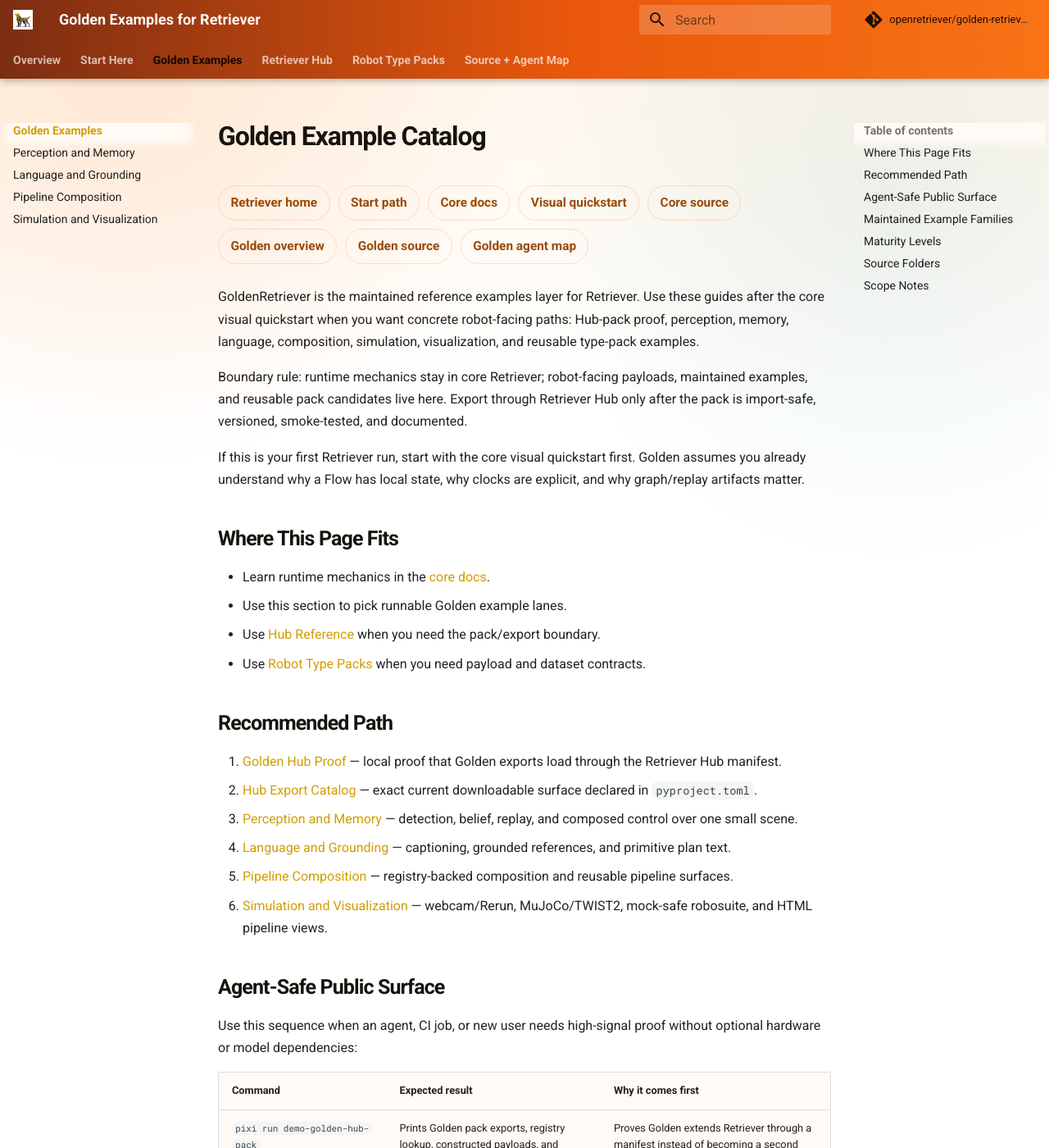
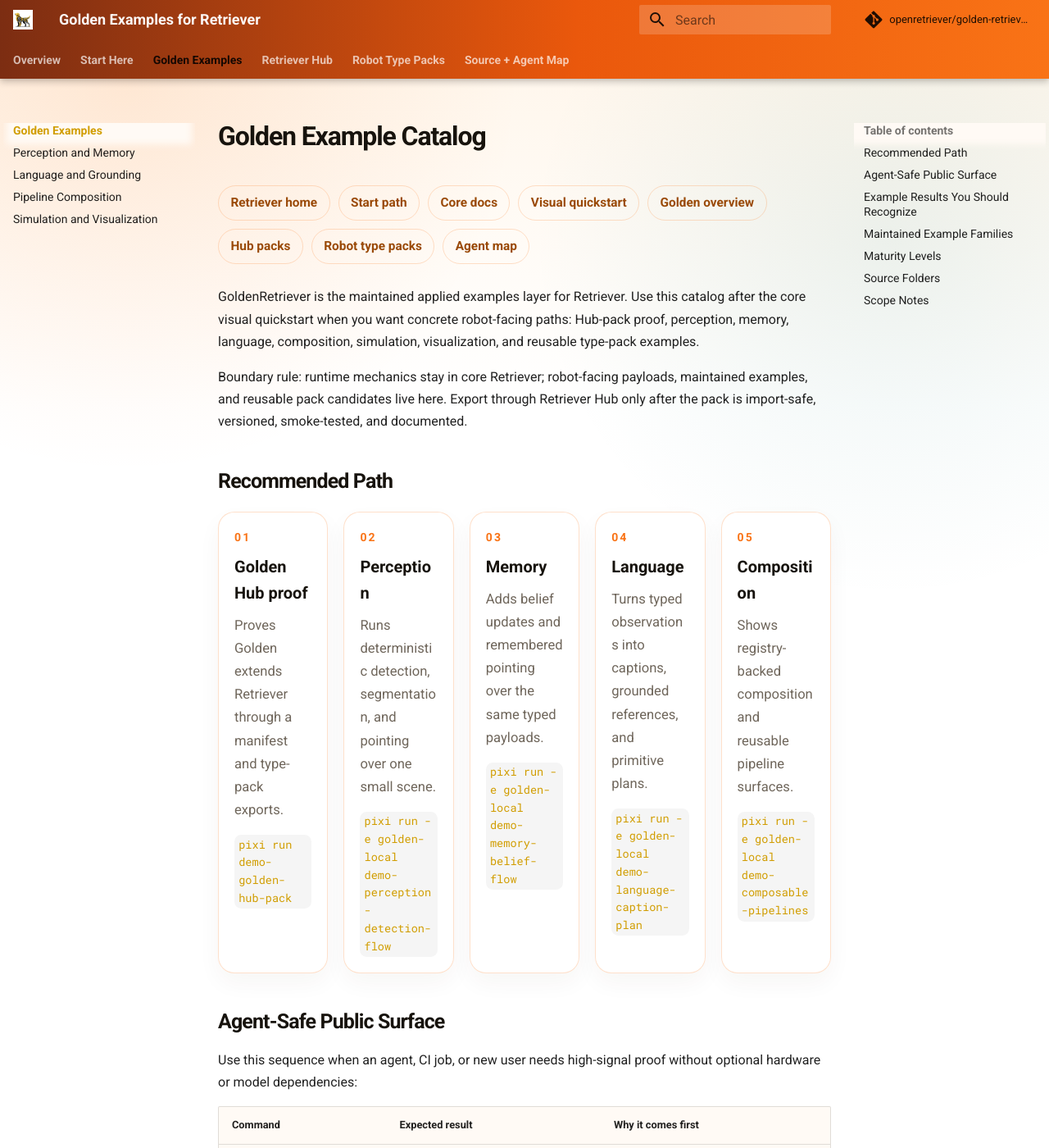
Before and after one commit to openretriever/golden-retriever, an MkDocs documentation site: the page built from docs/examples/README.md, in a window 1280 px wide and 1400 px high. Shown: the whole window at 82% size. Built offline with MkDocs 1.6.1 and Material for MkDocs 9.7.7, drawn with Linux system fonts in a browser that asks for light colours; comment, search, counter and statistics services are not loaded; some of the changed text lies outside the part shown.

Commit message:
docs: clarify Golden as applied Retriever layer

```diff
--- a/docs/examples/README.md
+++ b/docs/examples/README.md
@@ -5,34 +5,50 @@
   <a href="https://openretriever.org/start/">Start path</a>
   <a href="https://openretriever-docs.pages.dev/">Core docs</a>
   <a href="https://openretriever-docs.pages.dev/getting-started/visual-quickstart/">Visual quickstart</a>
-  <a href="https://github.com/openretriever/retriever">Core source</a>
   <a href="/">Golden overview</a>
-  <a href="https://github.com/openretriever/golden-retriever">Golden source</a>
-  <a href="../llms.txt">Golden agent map</a>
+  <a href="../hub/">Hub packs</a>
+  <a href="../robotics_typing_standard/">Robot type packs</a>
+  <a href="../llms.txt">Agent map</a>
 </div>
 
-
-GoldenRetriever is the maintained reference examples layer for Retriever. Use these guides after the core visual quickstart when you want concrete robot-facing paths: Hub-pack proof, perception, memory, language, composition, simulation, visualization, and reusable type-pack examples.
+GoldenRetriever is the maintained applied examples layer for Retriever. Use this catalog after the core visual quickstart when you want concrete robot-facing paths: Hub-pack proof, perception, memory, language, composition, simulation, visualization, and reusable type-pack examples.
 
 Boundary rule: runtime mechanics stay in core Retriever; robot-facing payloads, maintained examples, and reusable pack candidates live here. Export through Retriever Hub only after the pack is import-safe, versioned, smoke-tested, and documented.
 
-If this is your first Retriever run, start with the core visual quickstart first. Golden assumes you already understand why a Flow has local state, why clocks are explicit, and why graph/replay artifacts matter.
-
-## Where This Page Fits
-
-- Learn runtime mechanics in the [core docs](https://openretriever-docs.pages.dev/).
-- Use this section to pick runnable Golden example lanes.
-- Use [Hub Reference](../hub/README.md) when you need the pack/export boundary.
-- Use [Robot Type Packs](../robotics_typing_standard/README.md) when you need payload and dataset contracts.
-
 ## Recommended Path
 
-1. [Golden Hub Proof](golden_hub_packs_v1.md) — local proof that Golden exports load through the Retriever Hub manifest.
-2. [Hub Export Catalog](../hub/export_catalog_v1.md) — exact current downloadable surface declared in `pyproject.toml`.
-3. [Perception and Memory](perception_and_memory_v1.md) — detection, belief, replay, and composed control over one small scene.
-4. [Language and Grounding](language_and_grounding_v1.md) — captioning, grounded references, and primitive plan text.
-5. [Pipeline Composition](pipeline_composition_v1.md) — registry-backed composition and reusable pipeline surfaces.
-6. [Simulation and Visualization](simulation_and_visualization_v1.md) — webcam/Rerun, MuJoCo/TWIST2, mock-safe robosuite, and HTML pipeline views.
+<div class="gr-path-grid gr-path-grid-five">
+  <a class="gr-path-step" href="golden_hub_packs_v1/">
+    <span>01</span>
+    <strong>Golden Hub proof</strong>
+    <p>Proves Golden extends Retriever through a manifest and type-pack exports.</p>
+    <code>pixi run demo-golden-hub-pack</code>
+  </a>
+  <a class="gr-path-step" href="perception_and_memory_v1/">
+    <span>02</span>
+    <strong>Perception</strong>
+    <p>Runs deterministic detection, segmentation, and pointing over one small scene.</p>
+    <code>pixi run -e golden-local demo-perception-detection-flow</code>
+  </a>
+  <a class="gr-path-step" href="perception_and_memory_v1/">
+    <span>03</span>
+    <strong>Memory</strong>
+    <p>Adds belief updates and remembered pointing over the same typed payloads.</p>
+    <code>pixi run -e golden-local demo-memory-belief-flow</code>
+  </a>
+  <a class="gr-path-step" href="language_and_grounding_v1/">
+    <span>04</span>
+    <strong>Language</strong>
+    <p>Turns typed observations into captions, grounded references, and primitive plans.</p>
+    <code>pixi run -e golden-local demo-language-caption-plan</code>
+  </a>
+  <a class="gr-path-step" href="pipeline_composition_v1/">
+    <span>05</span>
+    <strong>Composition</strong>
+    <p>Shows registry-backed composition and reusable pipeline surfaces.</p>
+    <code>pixi run -e golden-local demo-composable-pipelines</code>
+  </a>
+</div>
 
 ## Agent-Safe Public Surface
 
@@ -48,12 +64,34 @@
 
 Optional camera, model-backed, MuJoCo, TWIST2, and real robosuite lanes should be selected only after the mock-safe path is green.
 
+## Example Results You Should Recognize
+
+<div class="gr-artifact-grid gr-artifact-grid-compact">
+  <figure class="gr-figure-card gr-figure-card-wide">
+    <img src="../assets/robot-agent-graph-ultralight.png" alt="Retriever robot agent graph with observe, belief, planner, monitor, skill, and controller flows" />
+    <figcaption><strong>Closed-loop graph shape.</strong> The applied examples combine observation, belief, planning, monitoring, skill execution, control, and environment-like state while keeping timing and sync explicit.</figcaption>
+  </figure>
+  <div class="gr-result-card">
+    <span>Hub proof</span>
+    <strong>Terminal export summary</strong>
+    <pre><code>Golden pack exports: WorldState, BeliefGraph, Skill, Plan, Trajectory, ...
+Registry WorldState: ...WorldState
+Arrow round-trip: Action OK</code></pre>
+  </div>
+  <div class="gr-result-card">
+    <span>Graph proof</span>
+    <strong>HTML graph artifact</strong>
+    <pre><code>pixi run demo-pipeline-html-viz
+# out/golden_retriever_closed_loop_viz.html
+# ASCII graph printed in terminal</code></pre>
+  </div>
+</div>
+
 ## Maintained Example Families
 
 | Family | What to use it for | Core concept it demonstrates | First command or guide |
 | --- | --- | --- | --- |
 | Hub proof | Load Golden exports through Retriever Hub and the unified runtime registry. | Retriever Hub pack + robot-facing type pack | `pixi run demo-golden-hub-pack` |
-| Hub export catalog | Inspect current exports and next pack candidates. | Retriever Hub boundary | [Retriever Hub Packs](../hub/README.md) |
 | Perception | Detection, segmentation, and pointing over one synthetic scene. | Flow I/O + typed perception payloads | `pixi run -e golden-local demo-perception-detection-flow` |
 | Memory | Belief updates, dropout memory, and remembered pointing. | Local Flow state + replayable inputs | `pixi run -e golden-local demo-memory-belief-flow` |
 | Language | Captions, grounded references, and primitive plan text. | Typed language payloads across stages | `pixi run -e golden-local demo-language-caption-plan` |
@@ -62,7 +100,7 @@
 | TWIST2 / MuJoCo | Multi-rate simulator, policy, and visualization loops. | Clocks and sync across simulator/policy rates | `pixi run -e twist2 demo-twist2-rerun` |
 | RoboSuite Lift | Mock-safe robosuite wrapper and optional real robosuite mode. | Environment-as-Flow and policy-as-Flow | `pixi run demo-robosuite-mock` |
 | Pipeline HTML Viz | Maintained promoted IR/HTML graph visualization utility. | IR validation and graph inspection | `pixi run demo-pipeline-html-viz` |
-
+| Robot type packs | Robot payload contracts and dataset/event stream profiles. | Reusable robotics types | `pixi run demo-robotics-typing-catalog` |
 
 ## Maturity Levels
 
```
Also changed, not shown: docs/README.md (+41 -88 lines), 1 other file.
